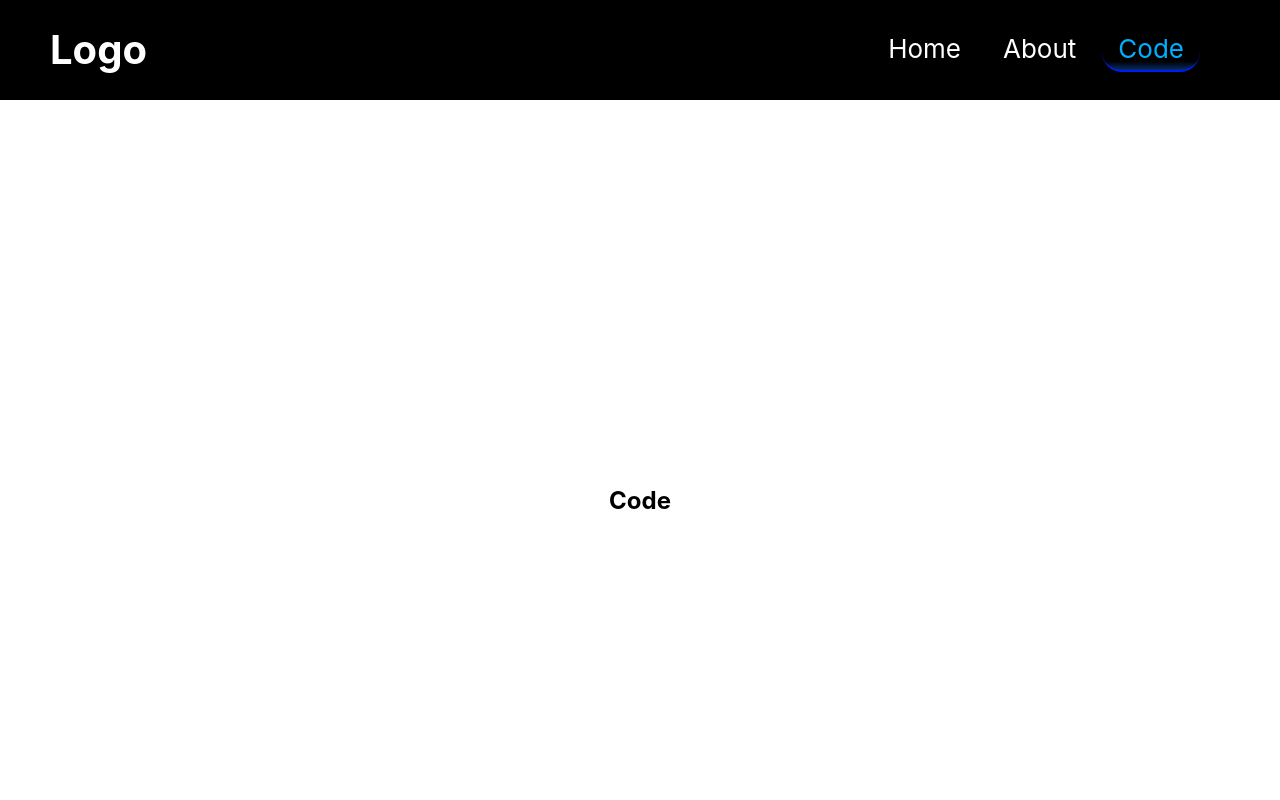
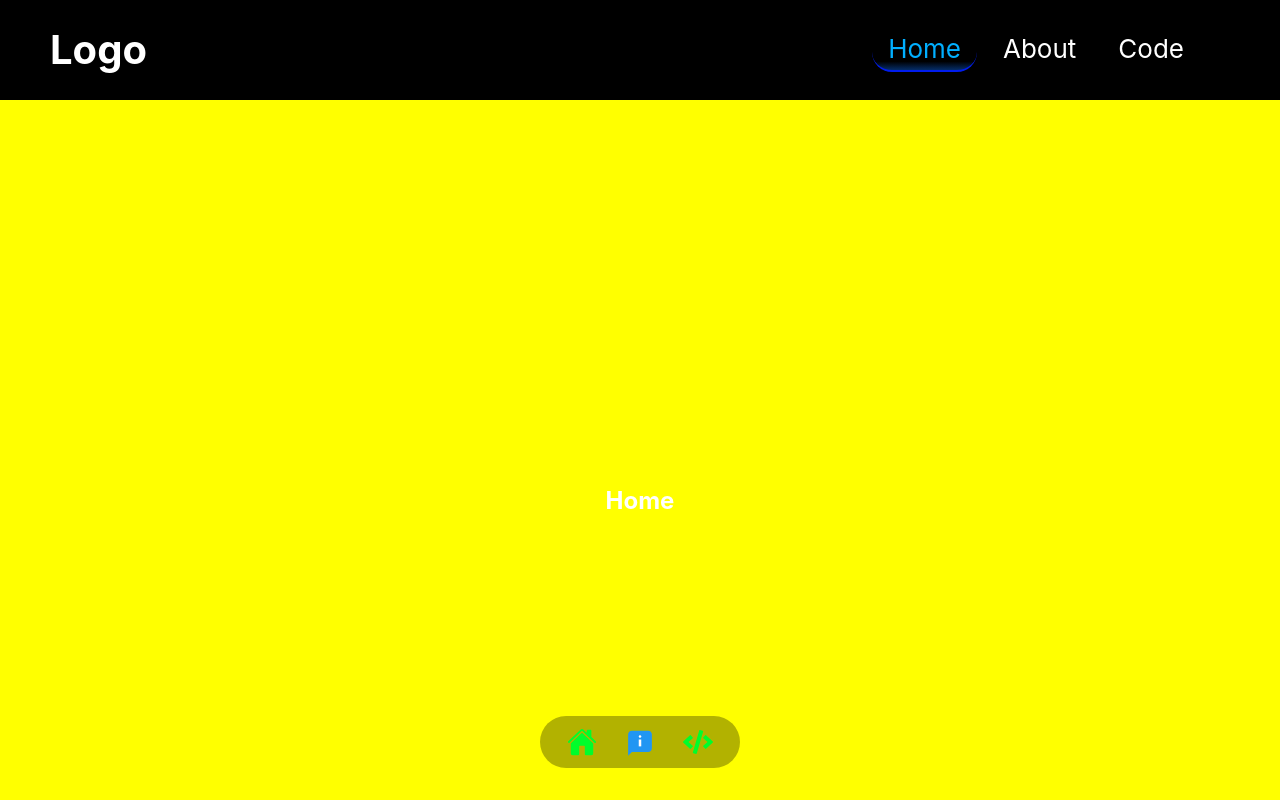
Before and after one commit to Shukhratov3082/Stylish-project, a React (Create React App) app: page /Code in a window 1280 px wide. Shown: the top 800 px of the page. Built offline with nearby package versions, Linux system fonts and the light colour scheme; the HTML template or start-up script is replaced by a standard one.

Commit message:
home about code tayyor bo'ldi

```diff
--- a/package.json
+++ b/package.json
@@ -3,11 +3,13 @@
   "version": "0.1.0",
   "private": true,
   "dependencies": {
+    "@splinetool/react-spline": "^2.2.1",
     "@testing-library/jest-dom": "^5.16.4",
     "@testing-library/react": "^13.3.0",
     "@testing-library/user-event": "^13.5.0",
     "react": "^18.2.0",
     "react-dom": "^18.2.0",
+    "react-icons": "^4.4.0",
     "react-router-dom": "^6.3.0",
     "react-scripts": "5.0.1",
     "styled-components": "^5.3.5",
--- a/src/App.js
+++ b/src/App.js
@@ -1,18 +1,21 @@
-import { Routes, Route } from 'react-router-dom'
+
 import Home from './components/Home'
 import About from './components/About'
 import Code from './components/Code'
 import Header from './components/header';
+import FootNavBar from './components/FootNavBar';
+// import NavBar from './components/NavBar';
 
 function App() {
   return (
     <>
     <Header/>
-    <Routes>
-      <Route element={<Home/>} path='/' />
-      <Route element={<About/>} path='/About' />
-      <Route element={<Code/>} path='/Code' />
-    </Routes>
+
+    {/* <NavBar/> */}
+    <Home/>
+    <About/>
+    <Code/>
+    <FootNavBar/>
     </>
   );
 }
--- a/src/components/About.jsx
+++ b/src/components/About.jsx
@@ -3,19 +3,20 @@ import styled from 'styled-components';
 
 const About = () => {
     return (
-        <Wrapper>
+        <Wrapper id='about'>
             <h2>About</h2>
         </Wrapper>
     );
 }
 
 export default About;
-const Wrapper = styled.div`
+const Wrapper = styled.section`
 width: 100%;
 height: 800px;
 display: flex;
 align-items: center;
 justify-content: center;
+background-color: gray;
 
 
 
--- a/src/components/Code.jsx
+++ b/src/components/Code.jsx
@@ -2,7 +2,7 @@ import React from 'react';
 import styled from 'styled-components'
 const Code = () => {
     return (
-        <Wrapper>
+        <Wrapper id='code'>
             <h2>Code</h2>
         </Wrapper>
     );
@@ -15,5 +15,6 @@ height: 800px;
 display: flex;
 align-items: center;
 justify-content: center;
+background-color: blue;
 
 `
--- /dev/null
+++ b/src/components/FootNavBar.jsx
@@ -0,0 +1,50 @@
+import React from 'react';
+import styled from 'styled-components';
+import { FcAbout } from 'react-icons/fc'
+import { IoHome } from 'react-icons/io5'
+import { FaCode } from 'react-icons/fa'
+
+const FootNavBar = () => {
+    return (
+        <Wrapper>
+            <a href="#"> <IoHome className='Icon IconHome' /></a>
+            <a href="#about"> <FcAbout className='Icon' /></a>
+            <a href="#code"><FaCode className='Icon' /></a>
+
+        </Wrapper>
+    );
+}
+
+export default FootNavBar;
+
+const Wrapper = styled.div`
+    position: fixed;
+    left: 50%;
+    bottom: 2rem;
+    background-color: rgba(0,0,0,0.3);
+    width: 200px;
+    display: flex;
+    justify-content: space-between;
+    padding: 0.7rem 1.7rem;
+    z-index: 2;
+    transform: translateX(-50%);
+    gap: 0.8rem;
+    border-radius: 3rem;
+    backdrop-filter: blur(15px);
+    a{
+        width: 30px;
+        height: 30px;
+       .Icon{
+           font-size: 30px;
+           color: #00fd2b;
+           &IconHome{
+            color: red;
+           }
+
+          &:active{
+            color: black;
+          }
+        }
+
+    }
+`
--- a/src/components/Home.jsx
+++ b/src/components/Home.jsx
@@ -1,9 +1,10 @@
 import React from 'react';
 import styled from 'styled-components';
+import Spline from '@splinetool/react-spline';
 
 const Home = () => {
     return (
-        <Wrapper>
+        <Wrapper id='home'>
             <h2>Home</h2>
         </Wrapper>
     );
@@ -13,8 +14,18 @@ export default Home;
 const Wrapper = styled.div`
 width: 100%;
 height: 800px;
+color: white;
 display: flex;
+position: relative;
 align-items: center;
 justify-content: center;
+background-color: yellow;
+z-index: 1;
+.Spline{
+    position: absolute;
+    top: 0;
+    z-index: 2;
+    left: 0;
+}
 
 `
--- a/src/components/MenuBurger.jsx
+++ b/src/components/MenuBurger.jsx
@@ -62,6 +62,18 @@ const Wrapper = styled.div`
         transition: .5s cubic-bezier(0.12, 0.31, 0.61, 1);
         border: 1px solid black;
         background-color: #032141;
+
+        nav{
+        width: 100%;
+        height: 100%;
+        background-color: #051c34;
+        border-radius: 20px;
+        display: flex;
+        flex-direction: column;
+        align-items: center;
+        justify-content: center;
+     }
+
     }
     .hidden{
         transform: translateX(-400px);
@@ -83,17 +95,7 @@ const Wrapper = styled.div`
         display: block;
      }
 
-     nav{
-        width: 100%;
-        height: 100%;
-        background-color: #051c34;
-        border-radius: 20px;
-        display: flex;
-        flex-direction: column;
-        align-items: center;
-        justify-content: center;
 
-     }
 
 
 
--- /dev/null
+++ b/src/components/NavBar.jsx
@@ -0,0 +1,17 @@
+// import React from 'react';
+// import { Route } from 'react-router-dom'
+// import About from './About';
+// import Code from './Code';
+// import Home from './Home';
+// const NavBar = () => {
+//     return (
+//         <div>
+
+//                 <Route element={<Home />} path='/' />
+//                 <Route element={<About />} path='/About' />
+//                 <Route element={<Code />} path='/Code' />
+//         </div>
+//     );
+// }
+
+// export default NavBar;
--- a/src/components/header.jsx
+++ b/src/components/header.jsx
@@ -1,16 +1,16 @@
-import { NavLink } from "react-router-dom";
+import { useState } from "react";
 import styled from "styled-components";
 import MenuBurger from "./MenuBurger";
 
-
 const Header = () => {
+    const [activeNav, setActiveNav] = useState('#')
     return (
         <Wrapper>
             <h1 className="Logo">Logo</h1>
             <nav className="navContainer">
-                <NavLinks to={'/'}>Home</NavLinks>
-                <NavLinks to={'/About'}>About</NavLinks>
-                <NavLinks to={'/Code'}>Code</NavLinks>
+                <a  href={'#'} onClick={() => setActiveNav('#')} className={activeNav === '#' ? 'active' : ''}>Home</a>
+                <a  href={'#about'} onClick={() => setActiveNav('#about')} className={activeNav === '#about' ? 'active' : ''}>About</a>
+                <a  href={'#code'} onClick={() => setActiveNav('#code')} className={activeNav === '#code' ? 'active' : ''}>Code</a>
             </nav>
             <MenuBurger />
         </Wrapper>
@@ -27,6 +27,9 @@ const Wrapper = styled.div`
     border-bottom: 2px solid black;
     background-color: black;
     justify-content: space-between;
+    position: sticky;
+    top: 0;
+    left: 0;
     padding: 20px 80px 20px 50px;
 
     .Logo{
@@ -38,17 +41,7 @@ const Wrapper = styled.div`
         display: flex;
         gap: 10px;
         align-content: center;
-    }
-    @media (max-width:768px) {
-        .navContainer{
-            display: none;
-        }
-     }
-
-
-`
-
-const NavLinks = styled(NavLink)`
+        a{
             transition: .3s ease-in-out;
             text-decoration: none;
             color: white;
@@ -65,5 +58,13 @@ const NavLinks = styled(NavLink)`
      &:hover{
         transform: translateY(-2px);
      }
+        }
+    }
+    @media (max-width:768px) {
+        .navContainer{
+            display: none;
+        }
+     }
+
 
 `
--- a/src/index.css
+++ b/src/index.css
@@ -1,7 +1,22 @@
-*{
+* {
   margin: 0;
   padding: 0;
   box-sizing: border-box;
+}
+
+html {
+  scroll-behavior: smooth;
+}
+
+::-webkit-scrollbar {
+  background-color: rgb(56, 46, 142);
+  width: 12px;
+}
+
+::-webkit-scrollbar-thumb {
+  background: rgb(0, 247, 202);
+  border-radius: 6px;
+
 }
 
 body {
```
Also changed, not shown: 1 other file (tests, documents, lock files or other folders). Lines whose indentation alone changed are shown as unchanged.
